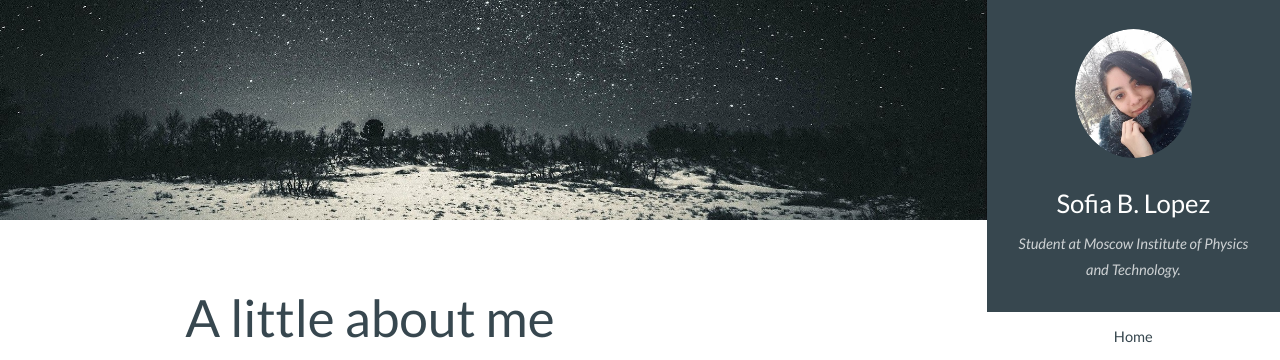
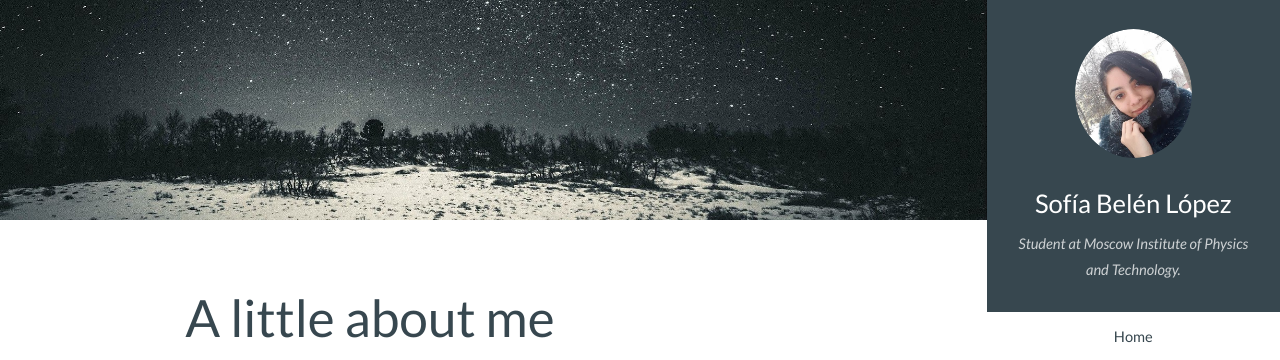
Before and after one commit to sofiabelen/sofiabelen.github.io, a Jekyll site: the page built from index.html, in a window 1280 px wide. Shown: the top 360 px of the page. Built offline with Jekyll 4.4.1, drawn with Linux system fonts in a browser that asks for light colours; Markdown is read by kramdown in place of the engine named in the settings; the list of posts is cut into pages by our own code.

Commit message:
Updating my name

```diff
--- a/_includes/header.html
+++ b/_includes/header.html
@@ -2,7 +2,7 @@
     <section id="header" class="skel-layers-fixed">
         <header>
             <span class="image avatar"><img src="{{ site.baseurl }}/images/avatar.jpg" alt="" /></span>
-            <h1 id="logo"><a href="{{ site.baseurl }}/">Sofia B. Lopez</a></h1>
+            <h1 id="logo"><a href="{{ site.baseurl }}/">Sofía Belén López</a></h1>
             <p>Student at Moscow Institute of Physics and Technology.<br />
             </p>
         </header>
```
